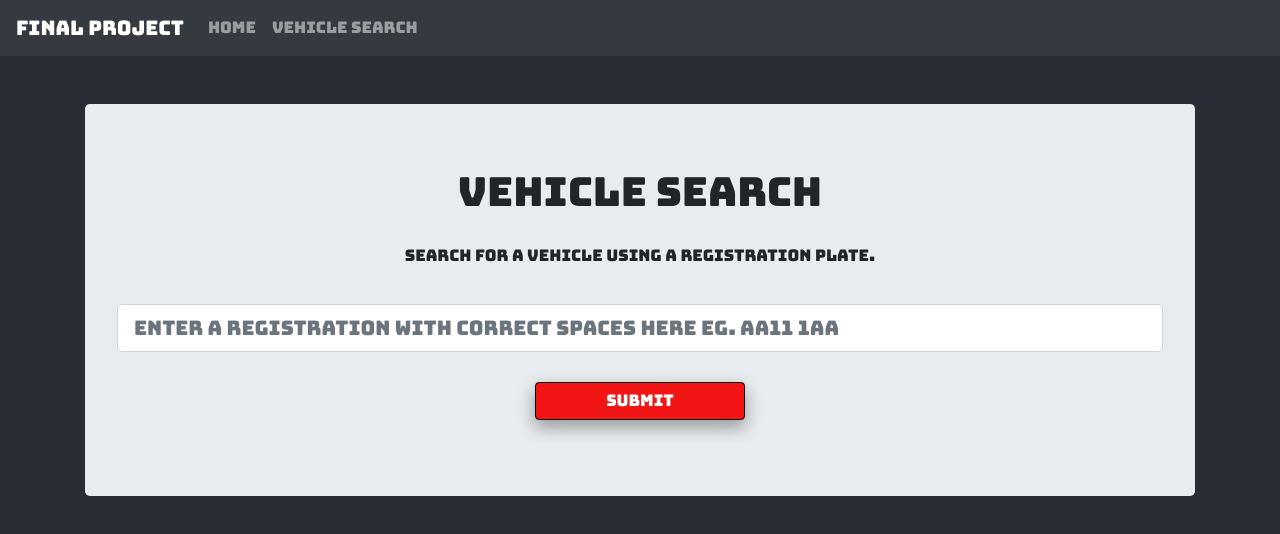
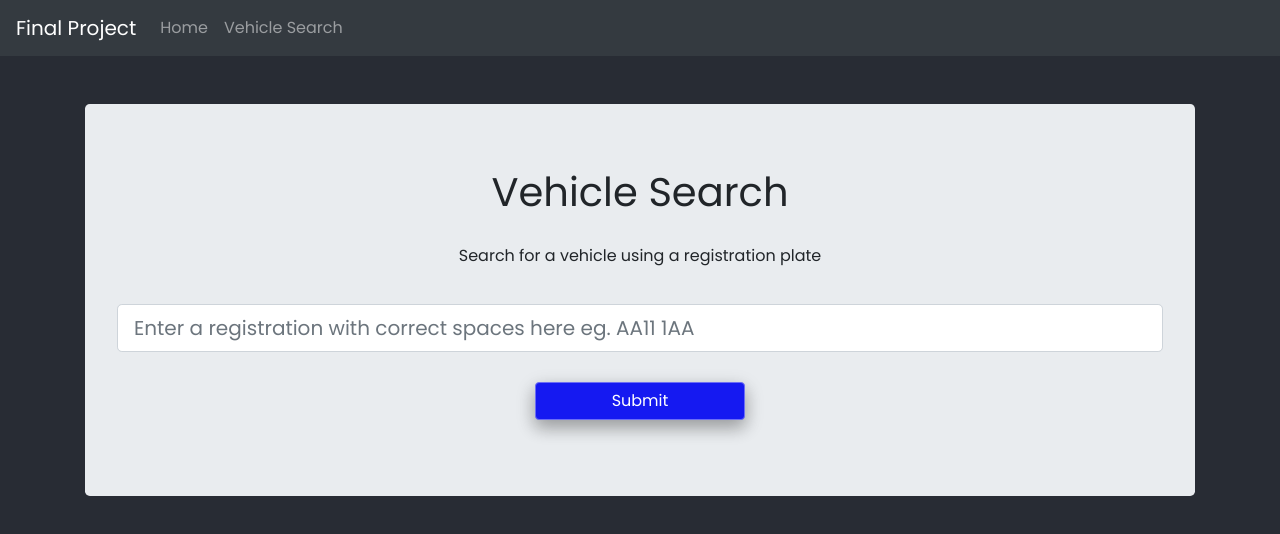
Before and after one commit to the-winning-team-for-this-project/frontend, a React (Create React App) app: page /vehicle-search in a window 1280 px wide. Shown: the top 534 px of the page. Built offline with nearby package versions, Linux system fonts and the light colour scheme.

Commit message:
new font and colours

```diff
--- a/src/App.css
+++ b/src/App.css
@@ -90,15 +90,15 @@
 }
 
 .btn.btn-primary.btn-block.btn-lg {
-  background: #f11515;
-  font-family: Bungee;
+  background: #1519f1;
+  font-family: Poppins;
   -moz-box-sizing: border-box;
   box-sizing: border-box;
-  border-color: #000;
+  border-color: #6c6ef5;
   height: 100%;
   width: 20%;
   box-shadow: 0 8px 16px 0 rgba(0,0,0,0.2), 0 6px 20px 0 rgba(0,0,0,0.19);
-  margin-left: 75%;
+  margin-left: 80%;
 }
 
 .card-header {
@@ -110,11 +110,11 @@
 }
 
 .btn.btn-primary {
-  background: #f11515;
-  font-family: Bungee;
+  background: #1519f1;
+  font-family: Poppins;
   -moz-box-sizing: border-box;
   box-sizing: border-box;
-  border-color: #000;
+  border-color: #6c6ef5;
   height: 100%;
   width: 20%;
   box-shadow: 0 8px 16px 0 rgba(0,0,0,0.2), 0 6px 20px 0 rgba(0,0,0,0.19);
--- a/src/components/RegSearch.jsx
+++ b/src/components/RegSearch.jsx
@@ -21,7 +21,7 @@
         <Jumbotron>
         <h1>Vehicle Search</h1>
         <p>
-          Search for a vehicle using a registration plate.
+          Search for a vehicle using a registration plate
         </p>
         <Form>
             <Form.Group>
--- a/src/components/styles.module.css
+++ /dev/null
@@ -1,4 +0,0 @@
-.card {
-    background-color: black;
-    text-decoration: blue;
-}
--- a/src/index.css
+++ b/src/index.css
@@ -1,8 +1,8 @@
-@import url('https://fonts.googleapis.com/css?family=Bungee');
+@import url('https://fonts.googleapis.com/css?family=Poppins');
 
 body {
   margin: 0;
-  font-family: Bungee !important;
+  font-family: Poppins !important;
   -webkit-font-smoothing: antialiased;
   -moz-osx-font-smoothing: grayscale;
 }
```
